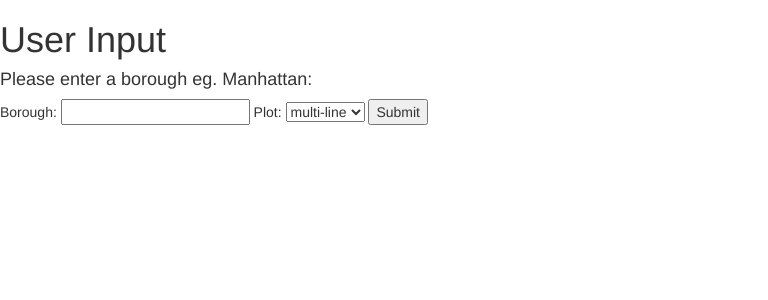
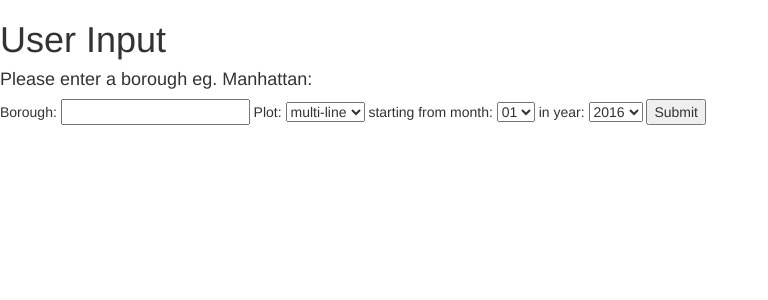
Before and after one commit to no140/citydata, a Flask app: page /index in a window 1280 px wide. Shown: the top 300 px of the page, without its empty margins (0-768 px from the left). Run offline with Flask 2, Linux system fonts and the light colour scheme; parts of the project's set-up code (start-up, migrations or seed data) failed here and were passed over; some libraries are stand-ins or nearby versions.

Commit message:
add choice of dates

```diff
--- a/app.py
+++ b/app.py
@@ -8,9 +8,9 @@ import json
 import multiprocessing
 import gevent
 
-#from ediblepickle import checkpoint
+from ediblepickle import checkpoint
 import os
-#import urllib	#for python3, remove '2' and add .parse before quote
+import urllib	#for python3, remove '2' and add .parse before quote
 import datetime
 import requests
 from bokeh.plotting import figure, output_file, show
@@ -65,20 +65,23 @@ def graph():
 	boro = request.form['boro']
 	print("The requested borough is '" + boro.upper() + "'")
 	plot = request.form['plot']
-	'''
+	aftermonth = request.form['month']
+	afteryear = request.form['year']
+	afterdate = r"'"+afteryear+'-'+aftermonth+r"-01'"#r"'2016-01-01'"
+	#'''
 	cache_dir = 'cache'
 	if not os.path.exists(cache_dir):
 	    os.mkdir(cache_dir)
 
-	@checkpoint(key=lambda args, kwargs: urllib.parse.quote(args[0]) + '_' + str(args[1]) + '.p', work_dir=cache_dir)#, refresh=True)  #.parse'''
-	def get_data(city, rows, where):
+	@checkpoint(key=lambda args, kwargs: urllib.parse.quote(args[0]) + '_' + str(args[1]) + '.p', work_dir=cache_dir, refresh=True)  #.parse'''
+	def get_data(city, rows, where,date):
 	    params = { #'format'        :'json',
 		       '$order':		 'created_date',
 				'$limit':         rows,
-				'$where' :		 'created_date between \'2016-01-01T00:00:00\' and 2016-10-01T00:00:00', #"created_date in('2016')",
+				'$where':		 'created_date>='+date, #r"created_date>='2016-01-01'",#'created_date%3E%3D-%272016-01-01%27',#>='2016-01-01'',# between \'2016-01-01T00:00:00\' and 2016-10-01T00:00:00', #"created_date in('2016')",
 				'$select':		'created_date,closed_date,agency,incident_zip,complaint_type,descriptor,latitude,longitude',
-		       'city' :          city,
-		        '$where' :         where}
+		       'city' :          city}#,
+		        #'$where' :         where}
 	    print('making API request...')
 	    result = requests.get(url, params=params)
 	    print('API request complete.')
@@ -89,13 +92,13 @@ def graph():
 	else:
 		city = boro.upper()
 
-	calls = 50000#100000
+	calls = 100000#100000
 	agencies = ("DEP","DOB","DOT","HPD","NYPD","DSNY","FDNY","DPR")#, "DOHMH")#,"DHS")
 
 	agencyList = ','.join('"%s"' % x for x in agencies)
 	print(agencyList)
 	print('getting data from '+city)
-	r = get_data(city,calls,'agency in('+agencyList+')')
+	r = get_data(city,calls,'agency in('+agencyList+')',afterdate)
 
 	df = pd.read_json(r.text, convert_dates=True)
 	if verbose>1: print(df.head());print(len(df));print(df.columns.tolist())
--- a/templates/index.html
+++ b/templates/index.html
@@ -25,7 +25,22 @@
 					<option value="multi">multi-line</option>
 					<option value="grid">gridplots</option>
 				  </select>
-
+					starting from month:
+					<select name="month">
+					<option value="01">01</option>
+					<option value="04">04</option>
+					<option value="07">07</option>
+					<option value="10">10</option>
+				  </select>
+					in year:
+					<select name="year">
+					<option value="2016">2016</option>
+					<option value="2015">2015</option>
+					<option value="2014">2014</option>
+					<option value="2013">2013</option>
+					<option value="2012">2012</option>
+					<option value="2011">2011</option>
+				  </select>
 				  <input type="submit" value="Submit">
 
 	  			</p>
```
Also changed, not shown: 2 other files.
